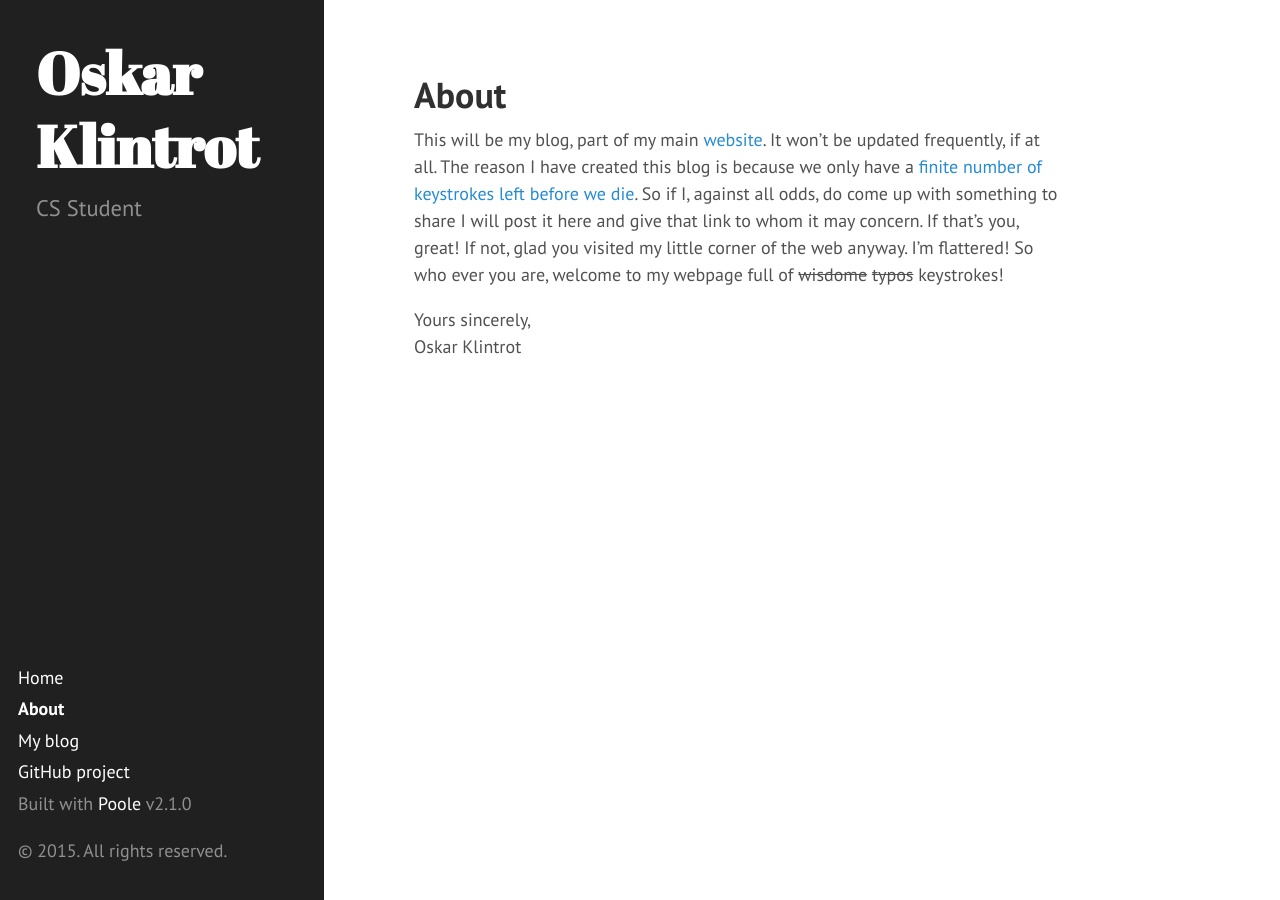
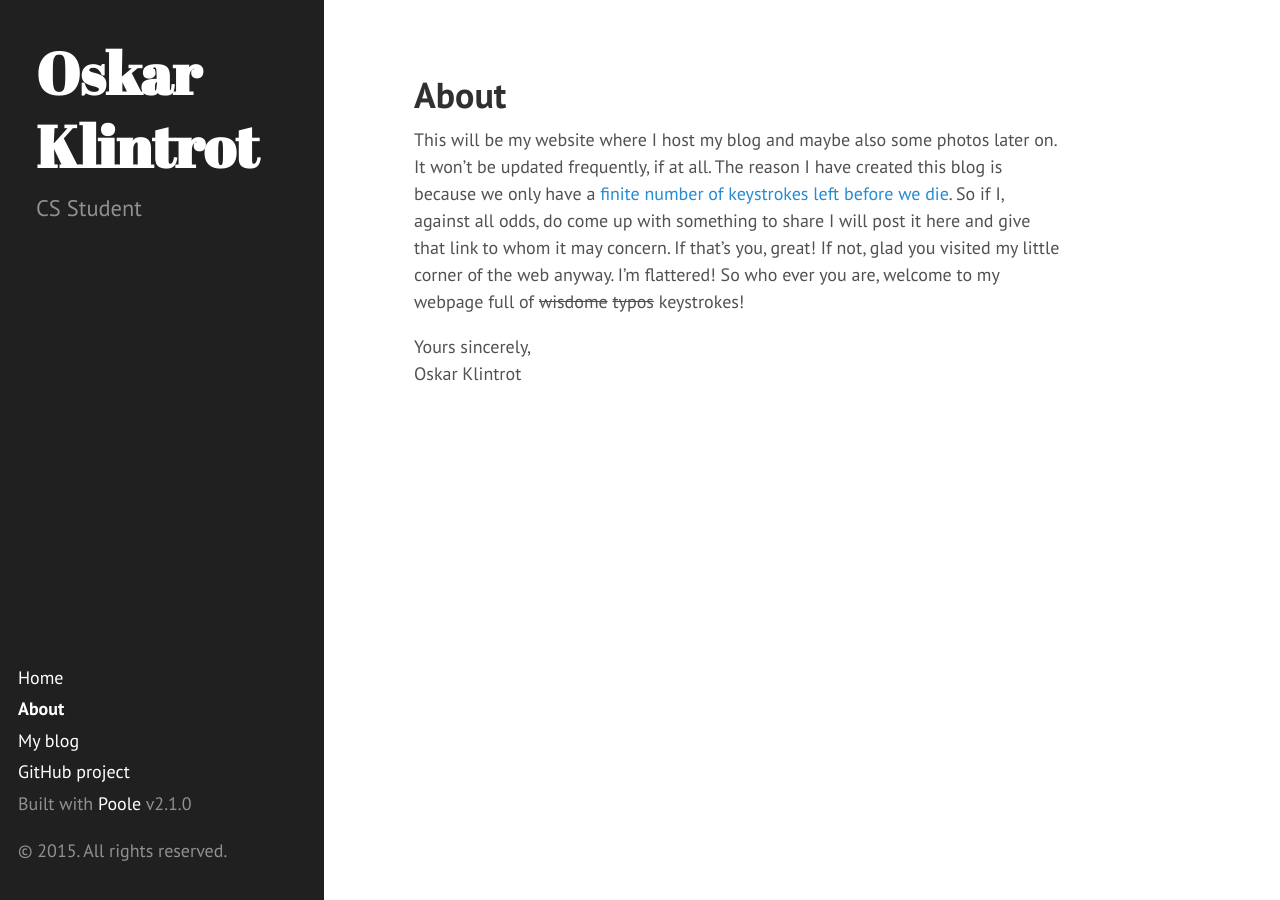
Before and after one commit to OskarKlintrotSkolarbeteWP14/2dv607.oskarklintrot.se, a Jekyll site: the page built from about.md, in a window 1280 px wide. Built offline with Jekyll 4.4.1, drawn with Linux system fonts in a browser that asks for light colours; Markdown is read by kramdown in place of the engine named in the settings.

Commit message:
Update about.md

```diff
--- a/about.md
+++ b/about.md
@@ -4,7 +4,7 @@ title: About
 permalink: about/
 ---
 
-This will be my blog, part of my main <a href="http://oskarklintrot.se">website</a>. It won't be updated frequently, if at all. The reason I have created this blog is because we only have a [finite number of keystrokes left before we die](http://keysleft.com/). So if I, against all odds, do come up with something to share I will post it here and give that link to whom it may concern. If that's you, great! If not, glad you visited my little corner of the web anyway. I'm flattered! So who ever you are, welcome to my webpage full of <s>wisdome</s> <s>typos</s> keystrokes!
+This will be my website where I host my blog and maybe also some photos later on. It won't be updated frequently, if at all. The reason I have created this blog is because we only have a [finite number of keystrokes left before we die](http://keysleft.com/). So if I, against all odds, do come up with something to share I will post it here and give that link to whom it may concern. If that's you, great! If not, glad you visited my little corner of the web anyway. I'm flattered! So who ever you are, welcome to my webpage full of <s>wisdome</s> <s>typos</s> keystrokes!
 
 Yours sincerely,
 Oskar Klintrot
```
